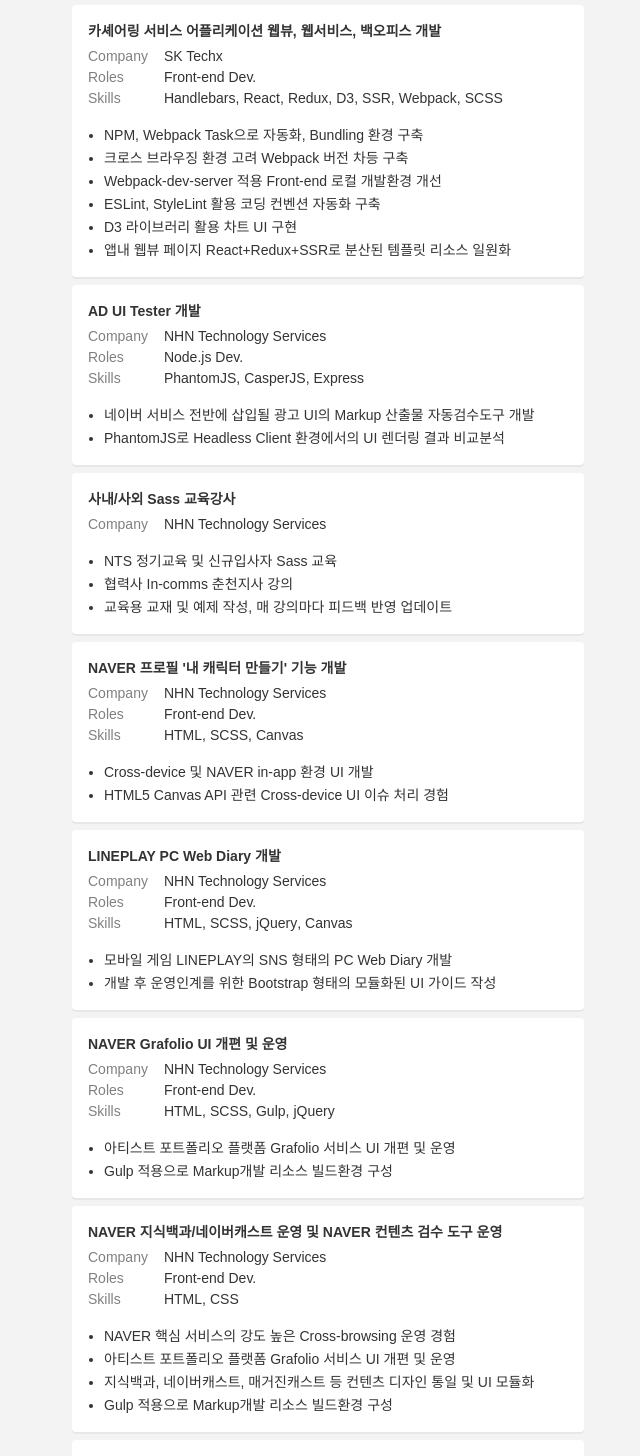
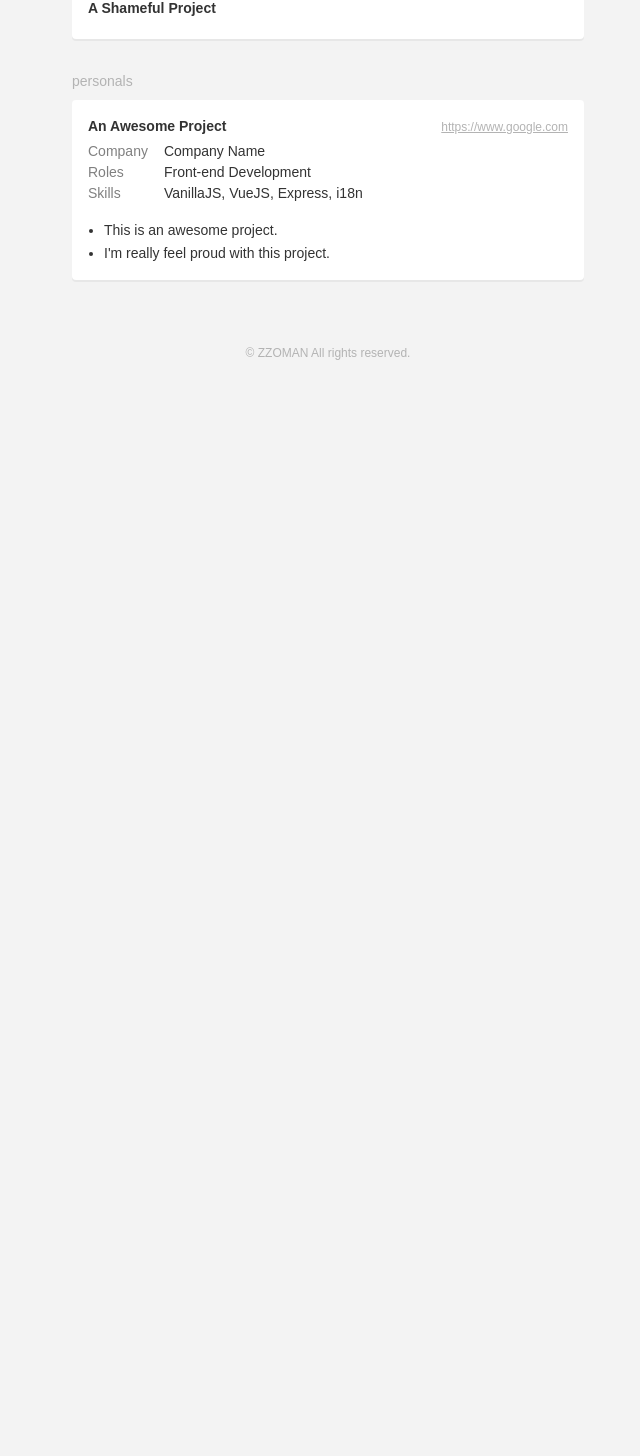
Before and after one commit to reumia/resume, a React app: page / in a window 1280 px wide. Shown: the part 833-2289 px from the top of the page, without its empty margins (312-952 px from the left). After the commit the page ends 1259 px from the top, so only its background shows below. Built offline with nearby package versions, Linux system fonts and the light colour scheme.

Commit message:
data.ja 읽을 수 있는 예제 데이터 구성 / Readme.md 사용방법 작성

```diff
--- a/src/data.js
+++ b/src/data.js
@@ -1,198 +1,84 @@
 export default {
     profile: {
-        name: '조현석',
-        startAt: new Date(2013, 2, 1),
-        descriptions: 'Front-end 주력의 JavaScript 개발자입니다.<br/> Naver 서비스의 Markup을 통해 HTML/SCSS의 차별화된 전문성을 쌓았으며, Vue/React 등의 Modern View Framework의 경험과 Back-end와의 협업, Node.js기반의 Express 서버 개발, Client 도구개발 등 JavaScript 생태계를 폭 넓게 경험했습니다.',
-        image: 'https://media.licdn.com/mpr/mpr/shrinknp_400_400/AAEAAQAAAAAAAAyzAAAAJDEwODBjMTc4LTRhYWUtNGIxNS04NmYzLWE1MmNkYmMwN2U3Mw.jpg',
+        /**
+         * The Profile object serves as data for the developer's basic information displayed in the header of the resume.
+         * Profile 객체는 이력서의 헤더에 표시되는 개발자의 기본 정보를 위한 데이터로 활용됩니다.
+         *
+         *      'name'          : required, string,     name of developer,
+         *      'startAt'       : required, date,       start date of developer's career,
+         *      'descriptions'  : required, string,     descriptions of developer,
+         *      'image'         : required, url,        developer's profile image,
+         *      'socials'       : required, object,     developer's social medias.
+         */
+        name: 'Name of Developer', // string
+        startAt: new Date(1999, 12, 31), // date
+        descriptions: 'Lorem ipsum dolor sit amet, consectetur adipiscing elit. Nam blandit lacus quam, sed sodales sapien malesuada vitae. In nec pellentesque sapien. Nunc viverra sapien id est placerat, quis ultrices eros vulputate. Mauris a rhoncus purus. Suspendisse quis laoreet massa. Aliquam laoreet maximus odio, et viverra dolor scelerisque vitae. Duis nisl mauris, porta et mollis vel, sollicitudin sed turpis. Sed nec placerat urna.',
+        image: 'https://pbs.twimg.com/profile_images/1103991968/____400x400.png', // url
         socials: [
             {
-                'name': 'Email',
-                'url': 'mailto:reumia@gmail.com'
+                'name': 'Email', // string
+                'url': 'mailto:hong@gildong.com' // url
             },
             {
                 'name': 'Blog',
-                'url': 'https://dev.zzoman.com'
+                'url': 'https://honggildong.com'
             },
             {
                 'name': 'Github',
-                'url': 'https://github.com/reumia'
-            },
-            {
-                'name': 'LinkedIn',
-                'url': 'https://www.linkedin.com/in/hyunsuk-jo-87128310a/'
-            },
-            {
-                'name': 'Project Seolgi',
-                'url': 'http://seolgi.com/'
+                'url': 'https://github.com/honggildong'
             }
         ]
     },
     resume: {
+        /**
+         * Experiences, Companies, Projects, and Personals are represented by the same Card UI, and data of the same structure can be input.
+         * Experiences, Companies, Projects, Personals 는 동일한 Card UI로 표현되며, 동일한 구조의 데이터를 입력받을 수 있습니다.
+         *
+         *      'name'           : optional, string,    for Card UI Title
+         *      'company'        : optional, string
+         *      'url'            : optional, url
+         *      'roles'          : optional, array
+         *      'skills'         : optional, array
+         *      'descriptions'   : optional, array,     for List UI
+         * */
         experiences: [
             {
-                'Front-end': [ 'React', 'Vue', 'Handlebars', 'jQuery', 'VanillaJS', 'ES6', 'Babel', 'Sass', 'HTML' ],
-                'Back-end': [ 'Node.js', 'Express', 'mySQL', 'node-orm2' ],
-                'Tools': [ 'Webpack', 'Gulp', 'Git', 'JIRA', 'Lint' ],
-                'Platform': [ 'Firebase', 'Heroku' ]
+                'Front-end': [ 'HTML', 'CSS' ],
+                'Back-end': [ 'Java', 'Python' ]
             }
         ],
         companies: [
             {
-                'name': 'SK Techx',
-                'roles': [ 'Front-end Dev.' ]
-            },
-            {
-                'name': 'NHN Technology Services',
-                'roles': [ 'Front-end Dev.', 'Node.js Dev.' ]
-            },
-            {
-                'name': 'Freeneo',
-                'roles': [ 'Front-end Dev.', 'Web Design' ]
+                'name': 'Name',
+                'roles': [ 'Front-end Development' ]
             }
         ],
         projects: [
             {
-                'name': '카셰어링 서비스 어플리케이션 웹뷰, 웹서비스, 백오피스 개발',
-                'company': 'SK Techx',
-                'roles': [ 'Front-end Dev.' ],
-                'skills': [ 'Handlebars', 'React', 'Redux', 'D3', 'SSR', 'Webpack', 'SCSS' ],
+                'name': 'An Awesome Project',
+                'company': 'Company Name',
+                'url': 'https://www.google.com',
+                'roles': [ 'Front-end Development' ],
+                'skills': [ 'VanillaJS', 'VueJS', 'Express', 'i18n' ],
                 'descriptions': [
-                    'NPM, Webpack Task으로 자동화, Bundling 환경 구축',
-                    '크로스 브라우징 환경 고려 Webpack 버전 차등 구축',
-                    'Webpack-dev-server 적용 Front-end 로컬 개발환경 개선',
-                    'ESLint, StyleLint 활용 코딩 컨벤션 자동화 구축',
-                    'D3 라이브러리 활용 차트 UI 구현',
-                    '앱내 웹뷰 페이지 React+Redux+SSR로 분산된 템플릿 리소스 일원화'
+                    'This is an awesome project.',
+                    'I\'m really feel proud with this project.',
                 ]
             },
             {
-                'name': 'AD UI Tester 개발',
-                'company': 'NHN Technology Services',
-                'roles': [ 'Node.js Dev.' ],
-                'skills': [ 'PhantomJS', 'CasperJS', 'Express' ],
-                'descriptions': [
-                    '네이버 서비스 전반에 삽입될 광고 UI의 Markup 산출물 자동검수도구 개발',
-                    'PhantomJS로 Headless Client 환경에서의 UI 렌더링 결과 비교분석'
-                ]
-            },
-            {
-                'name': '사내/사외 Sass 교육강사',
-                'company': 'NHN Technology Services',
-                'descriptions': [
-                    'NTS 정기교육 및 신규입사자 Sass 교육',
-                    '협력사 In-comms 춘천지사 강의',
-                    '교육용 교재 및 예제 작성, 매 강의마다 피드백 반영 업데이트'
-                ]
-            },
-            {
-                'name': 'NAVER 프로필 \'내 캐릭터 만들기\' 기능 개발',
-                'company': 'NHN Technology Services',
-                'roles': [ 'Front-end Dev.' ],
-                'skills': [ 'HTML', 'SCSS', 'Canvas' ],
-                'descriptions': [
-                    'Cross-device 및 NAVER in-app 환경 UI 개발',
-                    'HTML5 Canvas API 관련 Cross-device UI 이슈 처리 경험'
-                ]
-            },
-            {
-                'name': 'LINEPLAY PC Web Diary 개발',
-                'company': 'NHN Technology Services',
-                'roles': [ 'Front-end Dev.' ],
-                'skills': [ 'HTML', 'SCSS', 'jQuery', 'Canvas' ],
-                'descriptions': [
-                    '모바일 게임 LINEPLAY의 SNS 형태의 PC Web Diary 개발',
-                    '개발 후 운영인계를 위한 Bootstrap 형태의 모듈화된 UI 가이드 작성'
-                ]
-            },
-            {
-                'name': 'NAVER Grafolio UI 개편 및 운영',
-                'company': 'NHN Technology Services',
-                'roles': [ 'Front-end Dev.' ],
-                'skills': [ 'HTML', 'SCSS', 'Gulp', 'jQuery' ],
-                'descriptions': [
-                    '아티스트 포트폴리오 플랫폼 Grafolio 서비스 UI 개편 및 운영',
-                    'Gulp 적용으로 Markup개발 리소스 빌드환경 구성'
-                ]
-            },
-            {
-                'name': 'NAVER 지식백과/네이버캐스트 운영 및 NAVER 컨텐츠 검수 도구 운영',
-                'company': 'NHN Technology Services',
-                'roles': [ 'Front-end Dev.' ],
-                'skills': [ 'HTML', 'CSS'  ],
-                'descriptions': [
-                    'NAVER 핵심 서비스의 강도 높은 Cross-browsing 운영 경험',
-                    '아티스트 포트폴리오 플랫폼 Grafolio 서비스 UI 개편 및 운영',
-                    '지식백과, 네이버캐스트, 매거진캐스트 등 컨텐츠 디자인 통일 및 UI 모듈화',
-                    'Gulp 적용으로 Markup개발 리소스 빌드환경 구성'
-                ]
-            },
-            {
-                'name': '여행랜드사 웹솔루션 Backoffice UI 개편',
-                'company': 'Freeneo',
-                'roles': [ 'Front-end Dev.', 'Design' ],
-                'skills': [ 'PHP', 'CSS', 'jQuery' ],
-                'url': 'https://goo.gl/cKJz2F',
-                'descriptions': [
-                    '인쇄하여 송장으로 사용할 수 있는 구조의 동적인 Table UI 기획 및 개발',
-                    'Bootstrap UI Framework 활용한 브랜드 UI 가이드 작성'
-                ]
-            },
-            {
-                'name': '여행랜드사 웹솔루션 Backoffice UI 개편',
-                'company': 'Freeneo',
-                'roles': [ 'Front-end Dev.', 'Design' ],
-                'skills': [ 'PHP', 'jQuery', 'SCSS' ],
-                'url': 'https://goo.gl/cKJz2F',
-                'descriptions': [
-                    '인쇄하여 송장으로 사용할 수 있는 구조의 동적인 Table UI 기획 및 개발',
-                    'Bootstrap UI Framework 활용한 브랜드 UI 가이드 작성'
-                ]
-            },
-            {
-                'name': 'Sheraton 인천 웹사이트 개발',
-                'company': 'Freeneo',
-                'roles': [ 'Front-end Dev.' ],
-                'skills': [ 'PHP', 'jQuery', 'SCSS', 'Web Accessibility' ],
-                'url': 'https://goo.gl/cKJz2F',
-                'descriptions': [
-                    '한국웹접근성평가원 KWACC 인증 마크 획득'
-                ]
-            },
-            {
-                'name': 'HUONS 그룹 및 제품 웹사이트 개발',
-                'company': 'Freeneo',
-                'roles': [ 'Front-end Dev.', 'Design' ],
-                'skills': [ 'Wordpress', 'PHP', 'jQuery', 'SCSS' ]
+                'name': 'A Shameful Project'
             }
         ],
         personals: [
             {
-                'name': 'Discordee',
-                'url': 'http://www.discordee.com',
-                'roles': [ 'Front-end Dev.', 'Back-end Dev.', 'Design' ],
-                'skills': [ 'Firebase', 'Heroku', 'React', 'Redux', 'Express', 'Webpack', 'Oauth2', 'i18n', 'SCSS' ],
+                'name': 'An Awesome Project',
+                'company': 'Company Name',
+                'url': 'https://www.google.com',
+                'roles': [ 'Front-end Development' ],
+                'skills': [ 'VanillaJS', 'VueJS', 'Express', 'i18n' ],
                 'descriptions': [
-                    '게임 음성채팅 어플리케이션 Discord의 미비한 서버 검색 기능을 해결하기 위한 Discord 서버 검색 플랫폼',
-                    'Discord Development API를 통한 Oauth2 인증체계 구현'
-                ]
-            },
-            {
-                'name': 'ifKiller',
-                'url': 'http://www.ifkiller.com',
-                'roles': [ 'Front-end Dev.' ],
-                'skills': [ 'Handlebars', 'jQuery', 'Webpack', 'SCSS' ],
-                'descriptions': [
-                    'Java 코드 검수 및 네이밍 추천 서비스 ifKiller의 Front-end 개발',
-                    'Web에서 사용가능한 Full-screen Editor UI 구현'
-                ]
-            },
-            {
-                'name': '정적블로그생성 플랫폼 Hexo의 Theme 개발',
-                'url': 'https://goo.gl/A319ZX',
-                'skills': [ 'HTML', 'SCSS', 'Markdown', 'Node.js' ],
-                'descriptions': [
-                    'Responsive, One-column 레이아웃의 Theme 개발',
-                    'Hexo 플랫폼의 첫번째 한글 Theme'
+                    'This is an awesome project.',
+                    'I\'m really feel proud with this project.',
                 ]
             }
         ]
```
Also changed, not shown: 1 other file (tests, documents, lock files or other folders).
